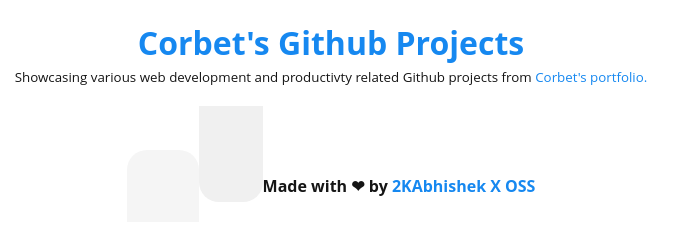
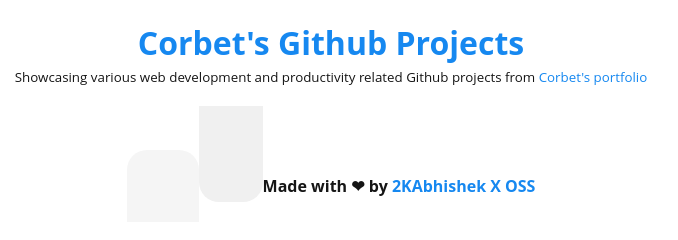
Before and after one commit to Corb3t/projects, a plain HTML site: page index.html in a window 1280 px wide. Shown: the full height of the page, 309-987 px from the left. Drawn offline with nearby package versions, Linux system fonts and the light colour scheme; no server answers.

Commit message:
Spelling and formatting.

```diff
--- a/index.html
+++ b/index.html
@@ -15,7 +15,7 @@
 <body>
     <main class="container">
         <h1>Corbet's Github Projects</h1>
-        <small>Showcasing various web development and productivty related Github projects from <a href="https://corbet.app">Corbet's portfolio.</a></small>
+        <small>Showcasing various web development and productivity related Github projects from <a href="https://corbet.app">Corbet's portfolio</a></small>
         <section class="intro">
             <div class="user-info"></div>
         </section>
```
